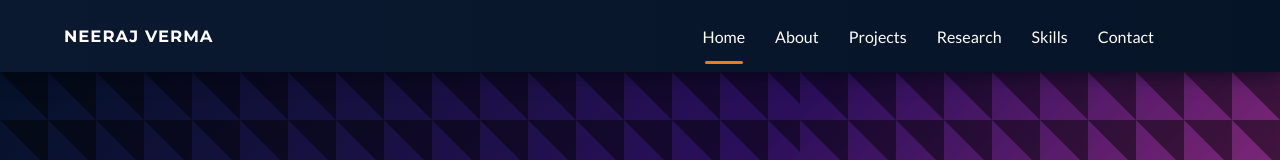
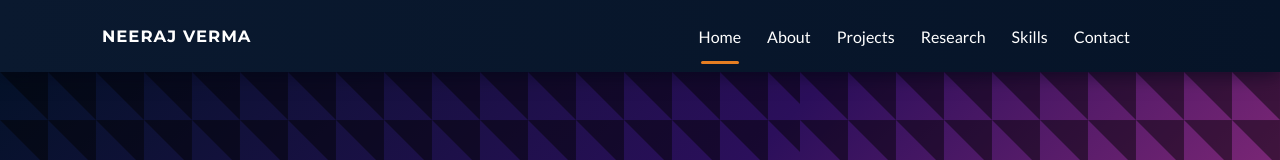
Before and after one commit to iamneerajverma001/portfolio.me, a plain HTML site: page index.html in a window 1280 px wide. Shown: the top 160 px of the page. Drawn offline with nearby package versions, Linux system fonts and the light colour scheme.

Commit message:
Slightly reduce menu bar width and spacing

```diff
--- a/css/style.css
+++ b/css/style.css
@@ -68,10 +68,10 @@ body,section,article,div,p,h1,h2,h3,a,button,input,span,li,ul,nav,footer{transit
 
 /* Header/Nav */
 .site-header{background:linear-gradient(90deg,var(--nav-bg),#061428);backdrop-filter:blur(4px);position:fixed;top:0;left:0;right:0;width:100%;z-index:60;box-shadow:0 2px 18px rgba(2,6,23,0.6)}
-.nav{display:flex;align-items:center;justify-content:space-between;height:var(--nav-height)}
+.nav{display:flex;align-items:center;justify-content:space-between;height:var(--nav-height);max-width:1100px;margin:0 auto;padding:0 12px}
 .brand{color:var(--white);font-family:'Montserrat',sans-serif;font-weight:700;text-decoration:none;letter-spacing:1px;font-size:1.03rem}
 .nav-toggle{display:none;background:none;border:0;color:var(--white);padding:8px;cursor:pointer}
-.nav-links{list-style:none;display:flex;gap:18px;margin:0 56px 0 auto;padding:0}
+.nav-links{list-style:none;display:flex;gap:14px;margin:0 42px 0 auto;padding:0}
 .nav-links a{color:var(--white);text-decoration:none;padding:8px 6px;position:relative;border-radius:6px}
 .nav-links a:hover{color:var(--teal);box-shadow:0 6px 24px rgba(100,255,218,0.08);transform:translateY(-2px)}
 .nav-links a:focus{outline:2px solid rgba(100,255,218,0.12);outline-offset:3px}
@@ -283,6 +283,7 @@ body[data-hero-design="aurora"] .hero::before{background:conic-gradient(from 120
 }
 
 @media (max-width:720px){
+  .nav{padding:0 6px}
   .nav-toggle{display:block}
   .nav-links{position:fixed;top:var(--nav-height);right:0;background:linear-gradient(180deg,var(--nav-bg),#07162a);height:calc(100% - var(--nav-height));flex-direction:column;padding:28px;gap:16px;transform:translateX(100%);transition:transform .28s,opacity .2s;opacity:0;margin:0}
   .nav-links.open{transform:translateX(0);opacity:1}
```
